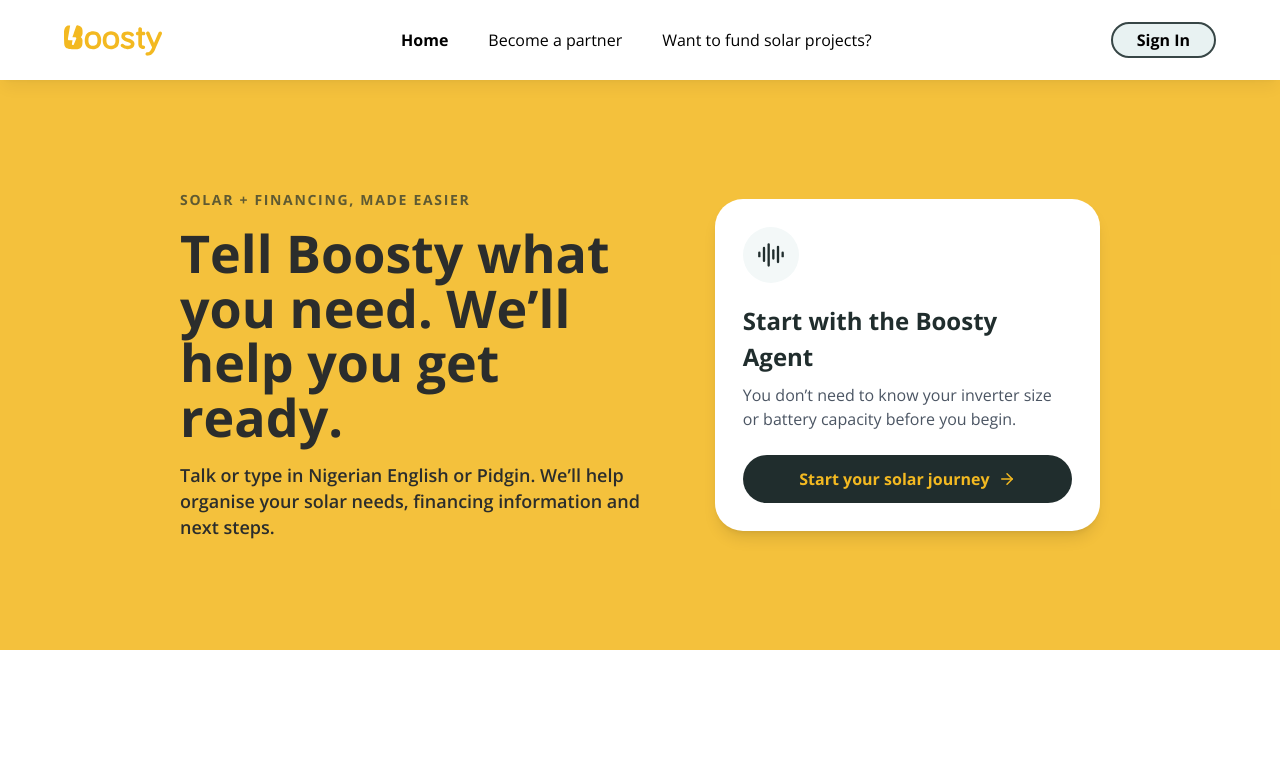
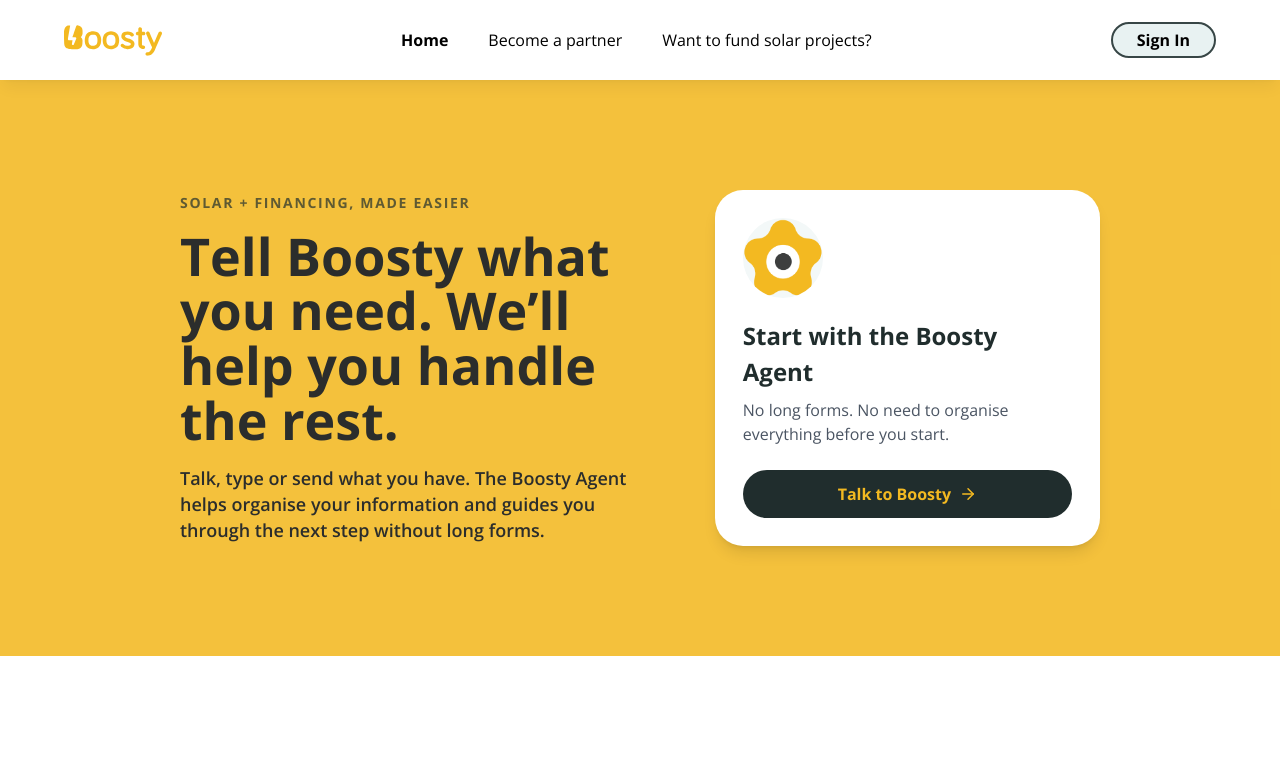
Before and after one commit to AimuaO/Boosty, a React (Vite) app: page / in a window 1280 px wide. Shown: the top 768 px of the page. Built offline with nearby package versions, Linux system fonts and the light colour scheme; grey boxes are pictures that could not be loaded.

Commit message:
feat: restore Boosty Agent character to homepage

```diff
--- a/src/components/HeroSection.jsx
+++ b/src/components/HeroSection.jsx
@@ -1,5 +1,5 @@
 import React from "react";
-import { AudioLines, ArrowRight } from "lucide-react";
+import { ArrowRight } from "lucide-react";
 import { Link } from "react-router-dom";
 
 const HeroSection = () => {
@@ -10,26 +10,26 @@ const HeroSection = () => {
           Solar + financing, made easier
         </p>
         <h1 className="text-[40px] md:text-[52px] font-[700] leading-[1.05]">
-          Tell Boosty what you need. We’ll help you get ready.
+          Tell Boosty what you need. We’ll help you handle the rest.
         </h1>
         <p className="mt-[18px] leading-[26px] font-[600] text-[18px] max-w-xl">
-          Talk or type in Nigerian English or Pidgin. We’ll help organise your solar needs, financing information and next steps.
+          Talk, type or send what you have. The Boosty Agent helps organise your information and guides you through the next step without long forms.
         </p>
       </div>
 
       <div className="w-full max-w-[470px] bg-white rounded-[28px] p-6 md:p-7 shadow-lg">
-        <div className="w-14 h-14 rounded-full bg-[#F3F8F8] flex items-center justify-center mb-5">
-          <AudioLines size={28} className="text-[#202D2D]" />
+        <div className="w-20 h-20 rounded-full bg-[#F3F8F8] flex items-center justify-center mb-5 overflow-hidden">
+          <img src="/boosty.gif" alt="Boosty Agent" className="w-full h-full object-contain" />
         </div>
         <h2 className="text-[24px] font-bold text-[#202D2D]">Start with the Boosty Agent</h2>
         <p className="text-gray-600 mt-2 mb-6">
-          You don’t need to know your inverter size or battery capacity before you begin.
+          No long forms. No need to organise everything before you start.
         </p>
         <Link
           to="/start"
           className="w-full bg-[#202D2D] text-[#F3B921] rounded-full px-6 py-3 font-bold flex items-center justify-center gap-2 hover:bg-[#2C3E3E] transition-colors"
         >
-          Start your solar journey
+          Talk to Boosty
           <ArrowRight size={18} />
         </Link>
       </div>
```
